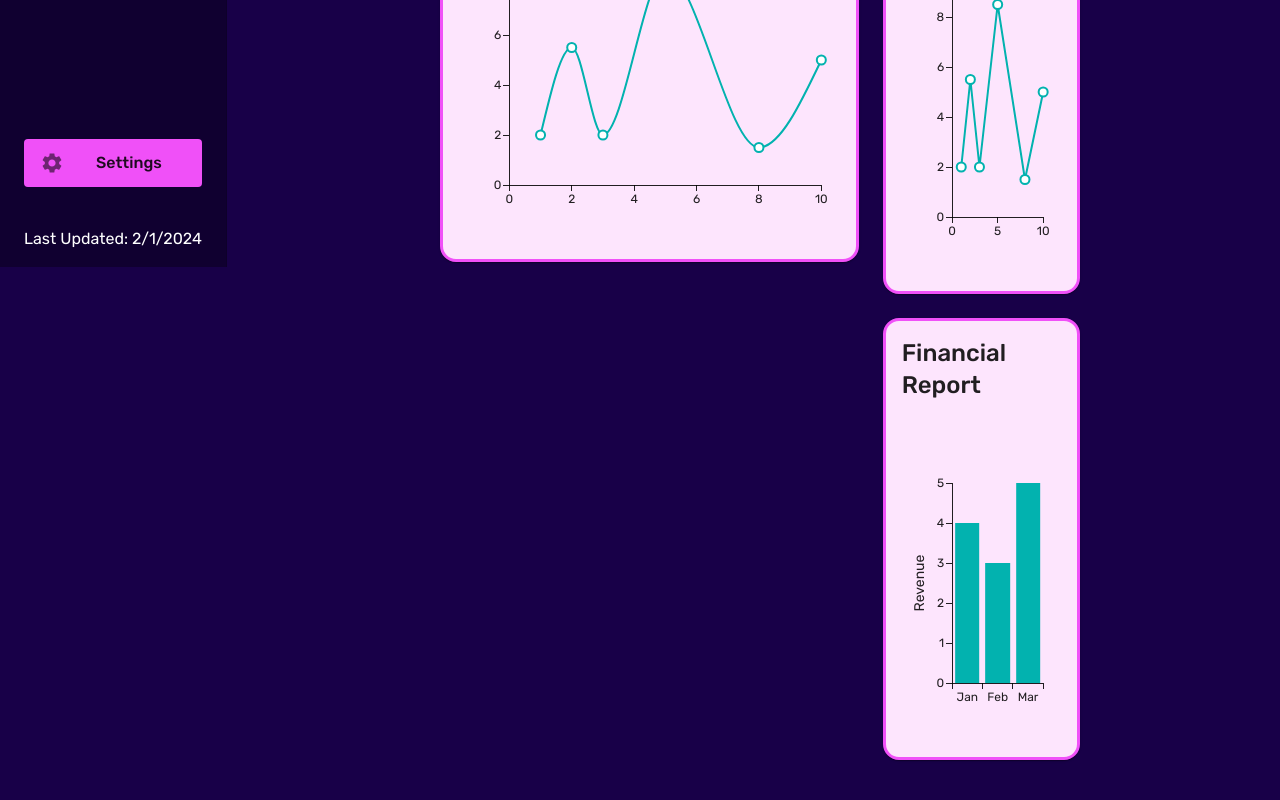
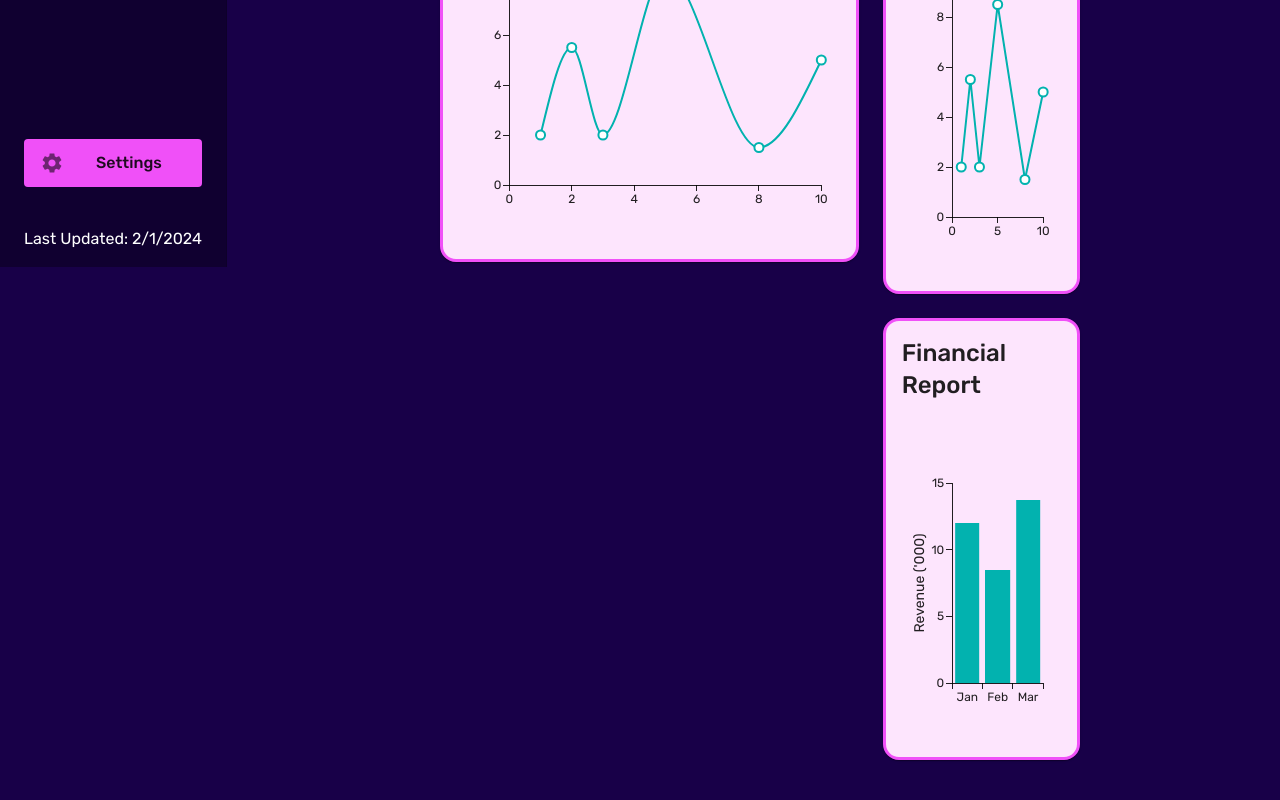
Before and after one commit to munmar/EV-Network-Manager, a React (Create React App) app in the folder client/: page / in a window 1280 px wide. Shown: the part 533-1333 px from the top of the page. Built offline with nearby package versions, Linux system fonts and the light colour scheme.

Commit message:
added more accurate label

```diff
--- a/client/src/sections/dashboard/FinancialChart.js
+++ b/client/src/sections/dashboard/FinancialChart.js
@@ -4,8 +4,7 @@ import { Card, CardHeader, CardContent } from '@mui/material';
 import { BarChart } from '@mui/x-charts/BarChart';
 const FinancialChart = () => {
     /** Replace placeholder data with real values from database
-     * Will require: API, State
-     * Data:
+     *
      */
 
     return (
@@ -20,8 +19,8 @@ const FinancialChart = () => {
             <CardContent sx={{width: '100%', height: '100%'}}>
                 <BarChart
                     xAxis={[{ scaleType: 'band', data: ['Jan', 'Feb', 'Mar'] }]}
-                    yAxis={[{label: 'Revenue'}]}
-                    series={[{ data: [4, 3, 5] }]}
+                    yAxis={[{label: "Revenue ('000)"}]}
+                    series={[{ data: [12, 8.5, 13.7] }]}
                     height={300}
                 />
             </CardContent>
```
